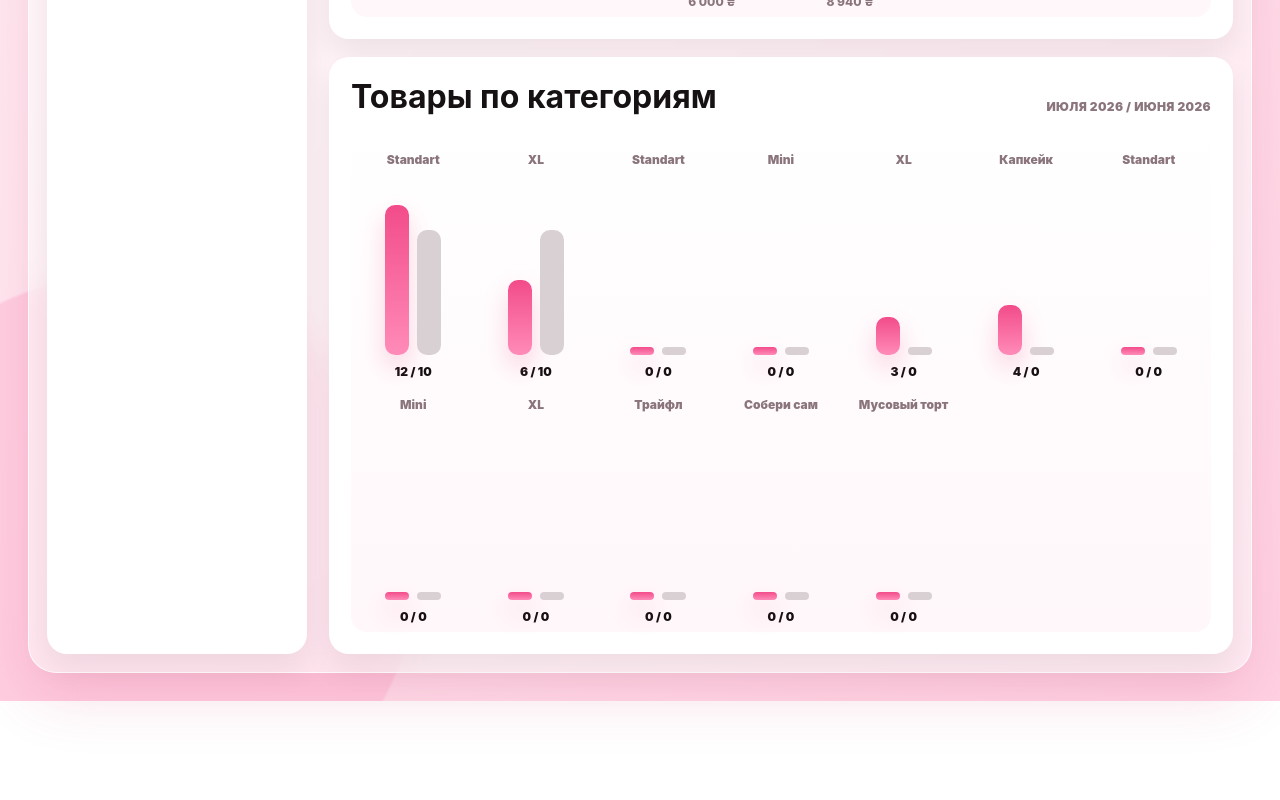
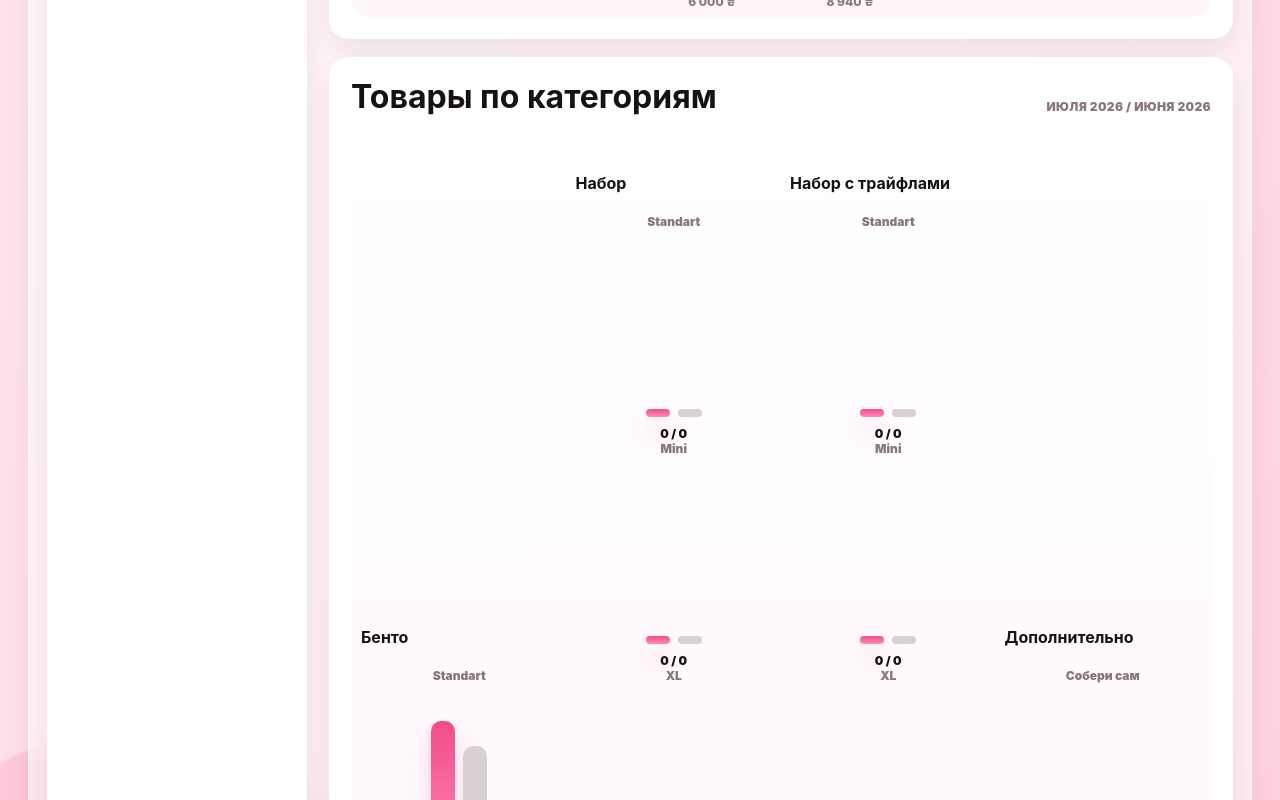
Before and after one commit to bogdanskripnikui-glitch/cakelovely, a Next.js app: page / in a window 1280 px wide. Shown: the part 1020-1820 px from the top of the page. Before the commit the page ends 1721 px from the top, so only its background shows below. Built offline with nearby package versions, Linux system fonts and the light colour scheme.

Commit message:
Group category comparison chart

```diff
--- a/app/page.tsx
+++ b/app/page.tsx
@@ -291,12 +291,16 @@ export default function Page() {
                     <span className="label">{monthLabel(latestRecord.month)} / {monthLabel(previousMonth(latestRecord.month))}</span>
                   </div>
                   <div className="category-chart" aria-label="Сравнение категорий">
-                    {categories.map((category) => {
-                      const current = Number(latestRecord.counts[category.id] || 0);
-                      const previous = Number(previousRecord?.counts[category.id] || 0);
+                    {priceGroups.map((group) => (
+                      <section className="category-chart-group" key={group.title} aria-label={group.title}>
+                        <h4>{group.title}</h4>
+                        <div className="category-chart-items">
+                          {group.ids.map((categoryId) => {
+                            const current = Number(latestRecord.counts[categoryId] || 0);
+                            const previous = Number(previousRecord?.counts[categoryId] || 0);
                             return (
-                        <div className="category-bar-row" key={category.id}>
-                          <div className="category-chart-label">{categoryName(category.id)}</div>
+                              <div className="category-bar-row" key={categoryId}>
+                                <div className="category-chart-label">{categoryName(categoryId)}</div>
                                 <div className="paired-bars">
                                   <span className="category-bar current" style={{ height: `${Math.max(8, (current / maxCategoryCount) * 150)}px` }} />
                                   <span className="category-bar previous" style={{ height: `${Math.max(8, (previous / maxCategoryCount) * 150)}px` }} />
@@ -305,6 +309,9 @@ export default function Page() {
                               </div>
                             );
                           })}
+                        </div>
+                      </section>
+                    ))}
                   </div>
                 </article>
               </section>
```
Lines whose indentation alone changed are shown as unchanged.
